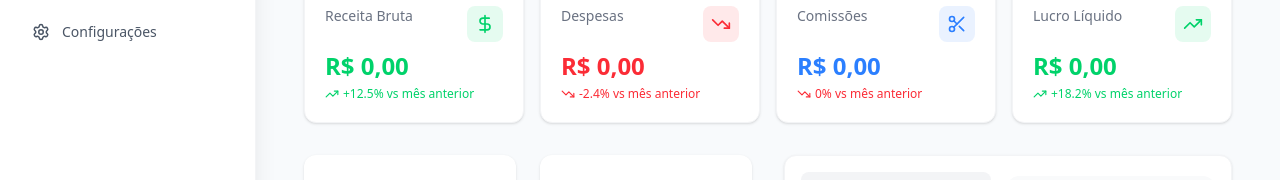
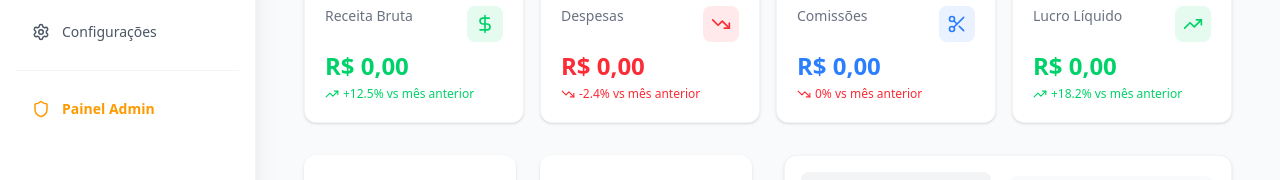
Before and after one commit to iajoaomota-crypto/saas-pentefino, a React (Vite) app: page / in a window 1280 px wide. Shown: the part 430-610 px from the top of the page. Built offline with nearby package versions, Linux system fonts and the light colour scheme; sample sign-in values are in the browser's storage.

Commit message:
Add Painel Admin link to dashboard sidebar for admin users

```diff
--- a/src/pages/HomeDashboard.tsx
+++ b/src/pages/HomeDashboard.tsx
@@ -1,7 +1,7 @@
 import React, { useState } from 'react';
 import { useNavigate } from 'react-router-dom';
 import {
-  LayoutDashboard, TrendingUp, TrendingDown, DollarSign, Calendar, BarChart3, FileText, Settings, Menu, X, Scissors, Wifi, WifiOff, Plus
+  LayoutDashboard, TrendingUp, TrendingDown, DollarSign, Calendar, BarChart3, FileText, Settings, Menu, X, Scissors, Wifi, WifiOff, Plus, Shield
 } from 'lucide-react';
 import { motion, AnimatePresence } from 'motion/react';
 import { cn } from '../utils';
@@ -38,6 +38,9 @@ export default function HomeDashboard() {
   const [editingTransaction, setEditingTransaction] = useState<any>(null);
   const [editingAccount, setEditingAccount] = useState<any>(null);
   const [editingClosing, setEditingClosing] = useState<any>(null);
+
+  const user = JSON.parse(localStorage.getItem('user') || '{}');
+  const isAdmin = user.role === 'admin';
 
   const handleLogout = () => {
     // Clear auth-related storage
@@ -167,6 +170,16 @@ export default function HomeDashboard() {
               <item.icon size={18} /> <span className="text-sm">{item.label}</span>
             </button>
           ))}
+          {isAdmin && (
+            <div className="pt-4 mt-4 border-t border-gray-100 dark:border-white/5">
+              <button
+                onClick={() => navigate('/admin')}
+                className="w-full flex items-center gap-3 px-4 py-3 rounded-xl font-bold text-amber-500 hover:bg-amber-50 dark:hover:bg-amber-500/10 transition-all text-left"
+              >
+                <Shield size={18} /> <span className="text-sm">Painel Admin</span>
+              </button>
+            </div>
+          )}
         </nav>
       </aside>
 
```
